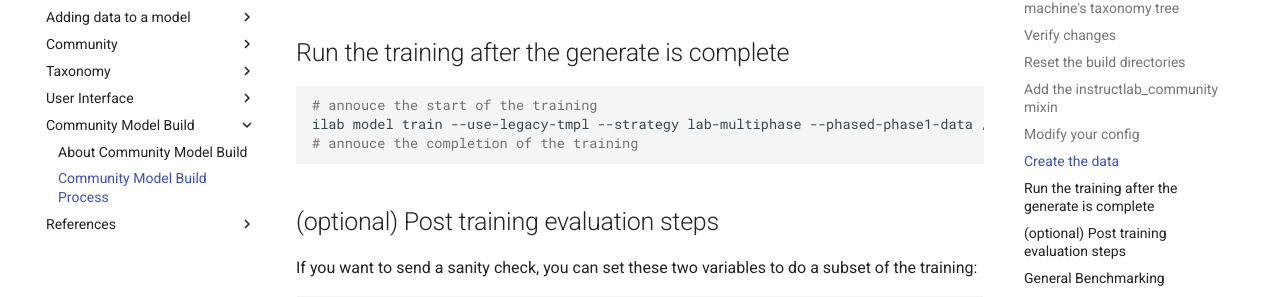
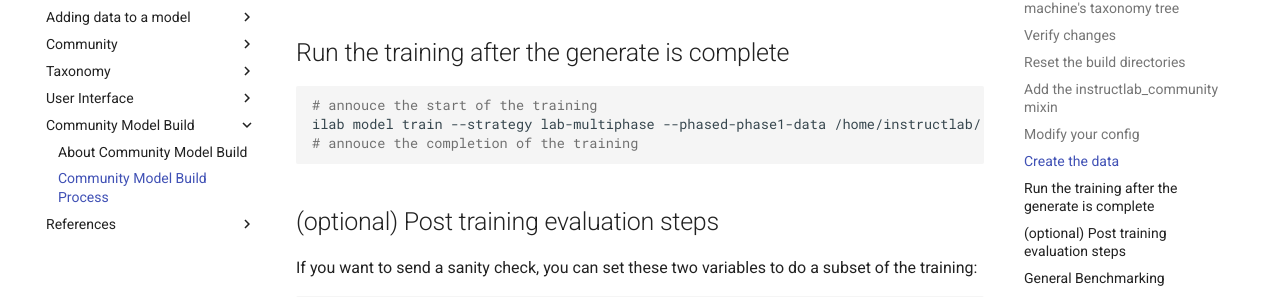
Before and after one commit to instructlab/docs.instructlab.ai, an MkDocs documentation site: the page built from docs/cmb/build_process.md, in a window 1280 px wide and 900 px high, scrolled down 2602 px. Shown: the part 145-442 px from the top of the window. Built offline with MkDocs 1.6.1 and Material for MkDocs 9.7.7, drawn with Linux system fonts in a browser that asks for light colours; comment, search, counter and statistics services are not loaded.

Commit message:
Update docs/cmb/build_process.md
Co-authored-by: Charlie Doern <charlie@doern.me>
Signed-off-by: JJ Asghar <awesome@ibm.com>

````diff
--- a/docs/cmb/build_process.md
+++ b/docs/cmb/build_process.md
@@ -94,7 +94,7 @@
 ## Run the training after the generate is complete
 ```bash
 # annouce the start of the training
-ilab model train --use-legacy-tmpl --strategy lab-multiphase --phased-phase1-data /home/instructlab/.local/share/instructlab/datasets/knowledge_train_msgs_*.jsonl --phased-phase2-data /home/instructlab/.local/share/instructlab/datasets/skills_train_msgs_*.jsonl --skip-user-confirm --force-clear-phased-cache
+ilab model train --strategy lab-multiphase --phased-phase1-data /home/instructlab/.local/share/instructlab/datasets/knowledge_train_msgs_*.jsonl --phased-phase2-data /home/instructlab/.local/share/instructlab/datasets/skills_train_msgs_*.jsonl --skip-user-confirm --force-clear-phased-cache
 # annouce the completion of the training
 ```
 
````
